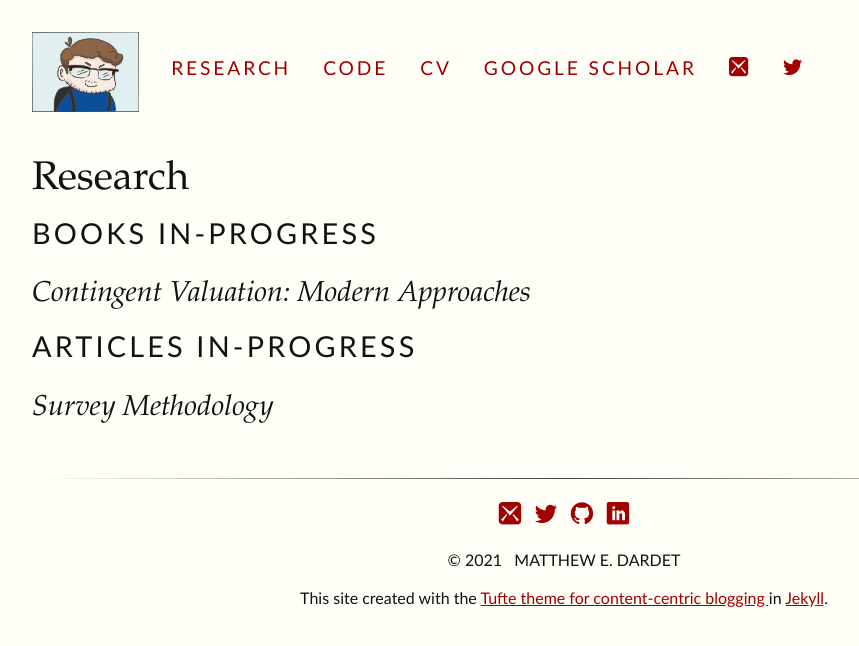
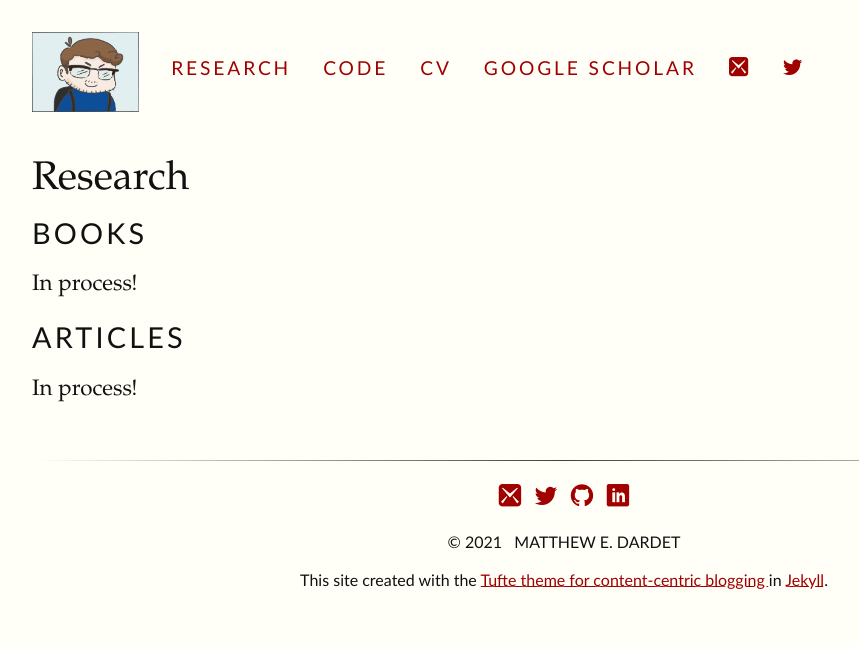
Before and after one commit to matthewdardet/matthewdardet.github.io, a Jekyll site: the page built from Research/index.md, in a window 1280 px wide. Shown: the top 646 px of the page, without its empty margins (128-987 px from the left). Built offline with Jekyll 4.4.1, drawn with Linux system fonts in a browser that asks for light colours; some web fonts are replaced.

Commit message:
Hide content.

```diff
--- a/Research/index.md
+++ b/Research/index.md
@@ -3,10 +3,10 @@ layout: page
 title: Research
 ---
 
-<h1 class="content-listing-header sans">Books in-progress</h1>
+<h1 class="content-listing-header sans">Books</h1>
 
-### Contingent Valuation: Modern Approaches
+In process!
 
-<h1 class="content-listing-header sans">Articles in-progress</h1>
+<h1 class="content-listing-header sans">Articles</h1>
 
-### Survey Methodology
+In process!
```
